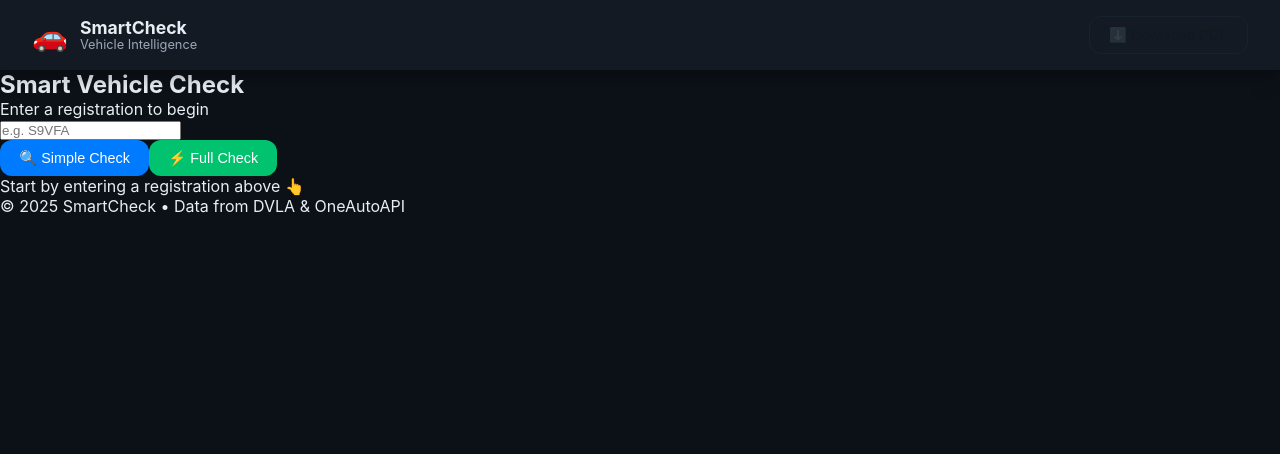
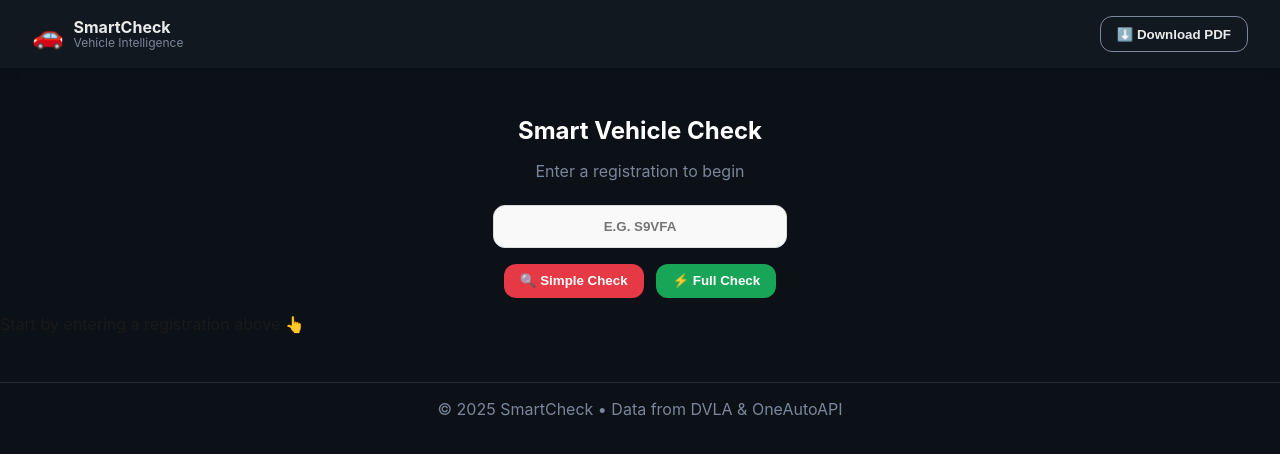
Before and after one commit to Wasif667/SmartCheck, a React (Vite) app in the folder client/: page / in a window 1280 px wide. Shown: the top 454 px of the page. Built offline with nearby package versions, Linux system fonts and the light colour scheme.

Commit message:
Update styles.css

```diff
--- a/client/src/styles.css
+++ b/client/src/styles.css
@@ -1,70 +1,40 @@
 /* ============================================================
-   SMARTCHECK — Modern Dark Theme Styles
+   SMARTCHECK — CarVertical-style Hybrid UI
    ============================================================ */
 
 :root {
-  --bg: #0c1118;
-  --surface: #131a24;
-  --accent: #007bff;
-  --accent-hover: #339cff;
-  --success: #00c26f;
-  --error: #ff4d4d;
-  --text: #e8edf3;
-  --muted: #9ca7b7;
-  --border: #1e2a38;
+  --bg-dark: #0c1118;
+  --card-bg: #f9f9f9;
+  --text-dark: #1a1a1a;
+  --text-light: #eaeaea;
+  --muted: #7a869a;
+  --red: #e63946;
+  --red-hover: #ff4b59;
+  --border: #ddd;
   --radius: 12px;
-  --shadow: 0 4px 20px rgba(0, 0, 0, 0.4);
-  --transition: 0.25s ease;
+  --shadow: 0 2px 12px rgba(0, 0, 0, 0.15);
+  --transition: 0.3s ease;
   --font: "Inter", "Segoe UI", Roboto, Helvetica, Arial, sans-serif;
 }
 
-/* ============================================================
-   Base
-   ============================================================ */
-
-* {
-  box-sizing: border-box;
+body {
   margin: 0;
-  padding: 0;
-}
-
-html, body {
-  background: var(--bg);
-  color: var(--text);
+  background: var(--bg-dark);
+  color: var(--text-dark);
   font-family: var(--font);
-  min-height: 100vh;
-  scroll-behavior: smooth;
-}
-
-a {
-  color: var(--accent);
-  text-decoration: none;
-}
-
-a:hover {
-  color: var(--accent-hover);
-}
-
-/* ============================================================
-   Layout
-   ============================================================ */
-
-.app {
-  display: flex;
-  flex-direction: column;
   min-height: 100vh;
 }
 
-/* ============================================================
-   Header / Topbar
-   ============================================================ */
+/* ----------------------------------------------
+   Header
+---------------------------------------------- */
 
 .topbar {
-  background: var(--surface);
+  background: #121820;
   padding: 1rem 2rem;
   display: flex;
+  justify-content: space-between;
   align-items: center;
-  justify-content: space-between;
   box-shadow: var(--shadow);
   position: sticky;
   top: 0;
@@ -74,11 +44,11 @@ a:hover {
 .brand {
   display: flex;
   align-items: center;
-  gap: 0.75rem;
+  gap: 0.6rem;
 }
 
 .brand .logo {
-  font-size: 1.8rem;
+  font-size: 1.6rem;
 }
 
 .brand-text {
@@ -88,57 +58,217 @@ a:hover {
 }
 
 .brand-text strong {
-  font-size: 1.1rem;
-  color: var(--text);
+  color: var(--text-light);
+  font-size: 1rem;
 }
 
 .brand-text span {
-  font-size: 0.8rem;
   color: var(--muted);
+  font-size: 0.75rem;
 }
-
-/* ============================================================
-   Buttons
-   ============================================================ */
 
 .btn {
   border: none;
   border-radius: var(--radius);
-  padding: 0.6rem 1.2rem;
+  padding: 0.6rem 1rem;
   cursor: pointer;
-  transition: background var(--transition), transform var(--transition);
-  font-size: 0.9rem;
-  font-weight: 500;
-}
-
-.btn:hover {
-  transform: translateY(-2px);
-}
-
-.btn:disabled {
-  opacity: 0.5;
-  cursor: not-allowed;
+  transition: background var(--transition);
+  font-weight: 600;
 }
 
 .btn.primary {
-  background: var(--accent);
+  background: var(--red);
   color: white;
 }
-
 .btn.primary:hover {
-  background: var(--accent-hover);
+  background: var(--red-hover);
 }
 
 .btn.success {
-  background: var(--success);
+  background: #18a558;
   color: white;
 }
-
 .btn.success:hover {
-  background: #00d982;
+  background: #22cc6f;
 }
 
 .btn.ghost {
   background: transparent;
+  color: var(--text-light);
+  border: 1px solid var(--muted);
+}
+.btn.ghost:hover {
+  background: rgba(255, 255, 255, 0.1);
+}
+
+/* ----------------------------------------------
+   Search Section
+---------------------------------------------- */
+
+.search {
+  text-align: center;
+  margin: 3rem auto 1rem;
+}
+
+.search h1 {
+  color: white;
+  margin-bottom: 0.5rem;
+}
+
+.subtitle {
+  color: var(--muted);
+  margin-bottom: 1.5rem;
+}
+
+.search-bar {
+  display: flex;
+  flex-direction: column;
+  align-items: center;
+  gap: 1rem;
+}
+
+.search-bar input {
+  background: var(--card-bg);
+  border-radius: var(--radius);
   border: 1px solid var(--border);
-  color:
+  padding: 0.8rem 1rem;
+  width: 260px;
+  text-transform: uppercase;
+  text-align: center;
+  font-weight: 600;
+}
+
+.buttons {
+  display: flex;
+  gap: 0.8rem;
+}
+
+/* ----------------------------------------------
+   Collapsible Cards
+---------------------------------------------- */
+
+.collapsible {
+  background: var(--card-bg);
+  border-radius: var(--radius);
+  margin: 1rem auto;
+  max-width: 900px;
+  box-shadow: var(--shadow);
+  overflow: hidden;
+}
+
+.collapsible-header {
+  width: 100%;
+  text-align: left;
+  background: white;
+  border: none;
+  display: flex;
+  align-items: center;
+  justify-content: space-between;
+  padding: 1rem 1.5rem;
+  cursor: pointer;
+  font-weight: 700;
+  border-left: 5px solid var(--red);
+  transition: background var(--transition);
+}
+
+.collapsible-header:hover {
+  background: #fff5f5;
+}
+
+.collapsible-body {
+  max-height: 0;
+  overflow: hidden;
+  background: #fafafa;
+  transition: max-height 0.4s ease, padding 0.4s ease;
+  padding: 0 1.5rem;
+}
+
+.collapsible-body.open {
+  max-height: 1200px;
+  padding: 1.2rem 1.5rem;
+}
+
+.icon {
+  margin-right: 0.5rem;
+}
+
+.chevron {
+  color: var(--muted);
+}
+
+/* ----------------------------------------------
+   Grid & Table Layout
+---------------------------------------------- */
+
+.grid {
+  display: grid;
+  grid-template-columns: repeat(auto-fit, minmax(220px, 1fr));
+  gap: 0.8rem;
+}
+
+.kv {
+  background: white;
+  border-radius: var(--radius);
+  border: 1px solid var(--border);
+  padding: 0.8rem;
+}
+
+.kv-label {
+  color: var(--muted);
+  font-size: 0.8rem;
+}
+
+.kv-value {
+  font-weight: 600;
+  margin-top: 0.25rem;
+}
+
+/* ----------------------------------------------
+   Raw JSON Viewer
+---------------------------------------------- */
+
+.raw-section {
+  text-align: center;
+  margin: 2rem auto;
+}
+
+.raw-json {
+  background: #111;
+  color: #eee;
+  padding: 1rem;
+  border-radius: var(--radius);
+  max-width: 900px;
+  margin: 1rem auto;
+  text-align: left;
+  overflow-x: auto;
+  font-family: monospace;
+  font-size: 0.85rem;
+  border: 1px solid #333;
+}
+
+/* ----------------------------------------------
+   Footer
+---------------------------------------------- */
+
+.footer {
+  text-align: center;
+  color: var(--muted);
+  padding: 1rem 0;
+  margin-top: 3rem;
+  border-top: 1px solid rgba(255, 255, 255, 0.1);
+}
+
+/* ----------------------------------------------
+   Responsive
+---------------------------------------------- */
+
+@media (max-width: 600px) {
+  .buttons {
+    flex-direction: column;
+  }
+
+  .collapsible-header {
+    font-size: 0.9rem;
+    padding: 0.8rem 1rem;
+  }
+}
```
